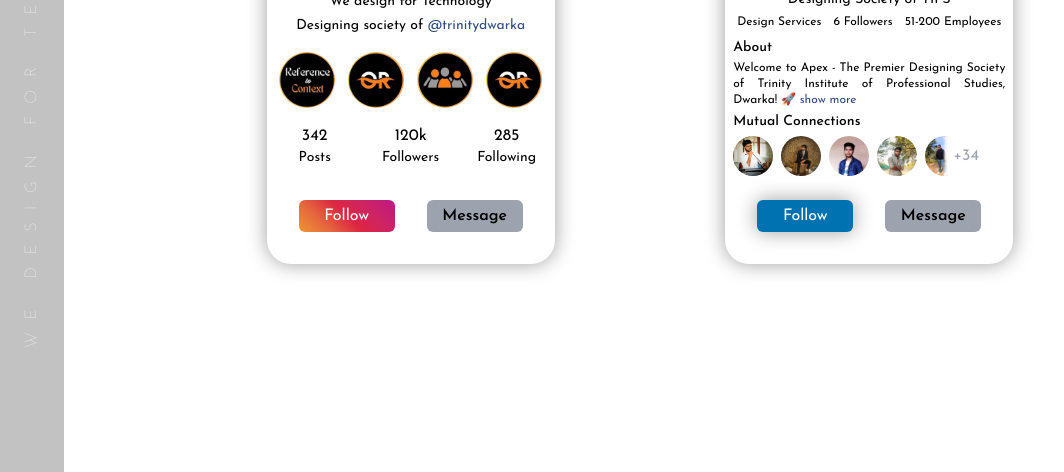
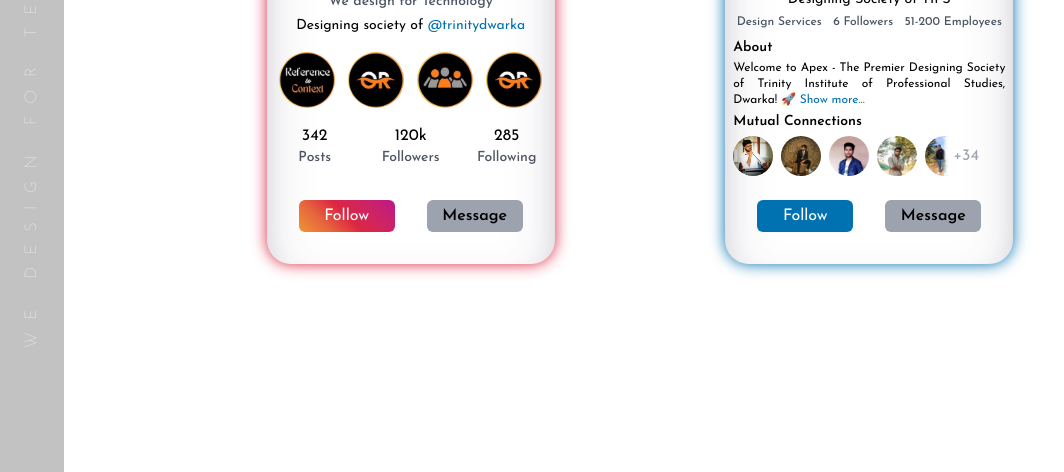
Before and after one commit to dhruv1086k/Apex, a website: page index.html in a window 1280 px wide. Shown: the part 1928-2400 px from the top of the page, without its empty margins (0-1064 px from the left). Drawn offline with Linux system fonts and the light colour scheme.

Commit message:
apexnew up334

```diff
--- a/css/input.css
+++ b/css/input.css
@@ -4,5 +4,6 @@
 @layer base{
     :root{
         --base1 : #fff;
+        --base2 : #0072b1;
     }
 }
--- a/css/style.css
+++ b/css/style.css
@@ -189,8 +189,11 @@
     background: linear-gradient(45deg, #f09433 0%,#e6683c 25%,#dc2743 50%,#cc2366 75%,#bc1888 100%);
     filter: progid:DXImageTransform.Microsoft.gradient( startColorstr='#f09433', endColorstr='#bc1888',GradientType=1 );
   }
-  .cards .insta, .cards .insta .img, .cards .linkedin, .cards .linkedin .img{
-    box-shadow: 0px 0px 20px #9f9f9f;
+  .cards .insta, .cards .insta .backdropCircle{
+    box-shadow: rgba(50, 50, 93, 0.25) 0px 30px 60px -12px inset, rgba(40, 40, 40, 0.3) 0px 18px 36px -18px inset, rgba(220, 39, 67, 1) 0px 0px 15px;
+  }
+  .cards .linkedin, .cards .linkedin .backdropCircle{
+    box-shadow: rgba(50, 50, 93, 0.25) 0px 30px 60px -12px inset, rgba(40, 40, 40, 0.3) 0px 18px 36px -18px inset, rgba(0, 114, 177, 1) 0px 0px 15px;
   }
 /* ~~ SOCIAL CARDS CONTENT ~~ */
 
--- a/index.html
+++ b/index.html
@@ -131,9 +131,10 @@
       <div class="cards w-full h-full flexCenter justify-evenly">
         <div class="insta h-96 w-72 bg-skin-base1 rounded-3xl relative flexCenter flex-col">
           <img src="./assets/images/logo_3.jpg" alt="" class="img w-28 absolute -top-12 rounded-full">
+          <div class="backdropCircle w-28 h-28 absolute -top-12 rounded-full -z-[1]"></div>
           <h1 class="mt-20 font-bold text-xl">APEX</h1>
-          <p class="text-sm my-1">We design for Technology</p>
-          <p class="text-sm">Designing society of <span class="text-[#304C83]">@trinitydwarka</span></p>
+          <p class="text-sm my-1 text-gray-600 font-medium">We design for Technology</p>
+          <p class="text-sm">Designing society of <a href="https://www.instagram.com/trinitydwarka/" class="text-skin-base2">@trinitydwarka</a></p>
           <div class="highlight flexCenter justify-evenly w-full mt-4">
             <img src="./assets/images/highlight_3.jpg" alt="" class="w-14 rounded-full">
             <img src="./assets/images/highlight_2.jpg" alt="" class="w-14 rounded-full">
@@ -143,15 +144,15 @@
           <div class="stats flexCenter justify-evenly w-full mt-4">
             <p class="flexCenter flex-col text-center w-full">
               <span>342</span>
-              <span class="text-sm">Posts</span>
+              <span class="text-sm text-gray-600 font-medium">Posts</span>
             </p>
             <p class="flexCenter flex-col text-center w-full">
               <span>120k</span>
-              <span class="text-sm">Followers</span>
+              <span class="text-sm text-gray-600 font-medium">Followers</span>
             </p>
             <p class="flexCenter flex-col text-center w-full">
               <span>285</span>
-              <span class="text-sm">Following</span>
+              <span class="text-sm text-gray-600 font-medium">Following</span>
             </p>
           </div>
           <div class="button w-full flexCenter justify-evenly">
@@ -161,19 +162,20 @@
         </div>
         <div class="linkedin h-96 w-72 bg-skin-base1 rounded-3xl relative flexCenter flex-col">
           <img src="./assets/images/logo_4.png" alt="" class="img w-28 absolute -top-12 rounded-full">
+          <div class="backdropCircle w-28 h-28 absolute -top-12 rounded-full -z-[1]"></div>
           <h1 class="mt-20 font-bold text-xl">APEX</h1>
           <p class="text-sm my-0.5">Designing Society of TIPS</p>
           <ul class="w-full flexCenter justify-evenly mt-0.5">
-            <li class="text-xs">Design Services</li>
-            <li class="text-xs">6 Followers</li>
-            <li class="text-xs">51-200 Employees</li>
+            <li class="text-xs text-gray-600 font-medium">Design Services</li>
+            <li class="text-xs text-gray-600 font-medium">6 Followers</li>
+            <li class="text-xs text-gray-600 font-medium">51-200 Employees</li>
           </ul>
           <div class="w-full px-2 mt-2">
-            <h5 class="text-sm mb-0.5 font-medium">About</h5>
-            <p class="text-xs text-justify">Welcome to Apex - The Premier Designing Society of Trinity Institute of Professional Studies, Dwarka! 🚀 <a href="#" class="text-[#304C83]">show more</a></p>
+            <h5 class="text-sm mb-0.5 font-semibold">About</h5>
+            <p class="text-xs text-justify">Welcome to Apex - The Premier Designing Society of Trinity Institute of Professional Studies, Dwarka! 🚀 <a href="https://www.linkedin.com/company/apex-designing-society-of-tips/" class="text-skin-base2">Show more...</a></p>
           </div>
           <div class="connections w-full px-2 mt-1">
-            <h4 class="text-sm mb-0.5 font-medium">Mutual Connections</h4>
+            <h4 class="text-sm mb-0.5 font-semibold">Mutual Connections</h4>
             <div class="flexCenter gap-2 mt-1">
               <img src="./assets/images/per3.jpeg" alt="" class="rounded-full w-10">
               <img src="./assets/images/per4.jpeg" alt="" class="rounded-full w-10">
@@ -184,8 +186,8 @@
             </div>
           </div>
           <div class="button w-full flexCenter justify-evenly">
-            <a href="https://www.instagram.com/design.apex/" class="linkedin text-white bg-[#0072b1] w-24 py-1 rounded-md text-center mt-6" target="_blank">Follow</a>
-            <a href="https://www.instagram.com/design.apex/" class="bg-gray-400 w-24 py-1 rounded-md text-center mt-6 font-semibold" target="_blank">Message</a>
+            <a href="https://www.linkedin.com/company/apex-designing-society-of-tips/" class="text-white bg-skin-base2 w-24 py-1 rounded-md text-center mt-6" target="_blank">Follow</a>
+            <a href="https://www.linkedin.com/company/apex-designing-society-of-tips/" class="bg-gray-400 w-24 py-1 rounded-md text-center mt-6 font-semibold" target="_blank">Message</a>
           </div>
         </div>
       </div>
--- a/tailwind.config.js
+++ b/tailwind.config.js
@@ -5,7 +5,8 @@ module.exports = {
     extend: {
       colors:{
         skin: {
-          base1: 'var(--base1)'
+          base1: 'var(--base1)',
+          base2: 'var(--base2)'
         }
       },
       fontSize: {
```
Also changed, not shown: css/output.css.
